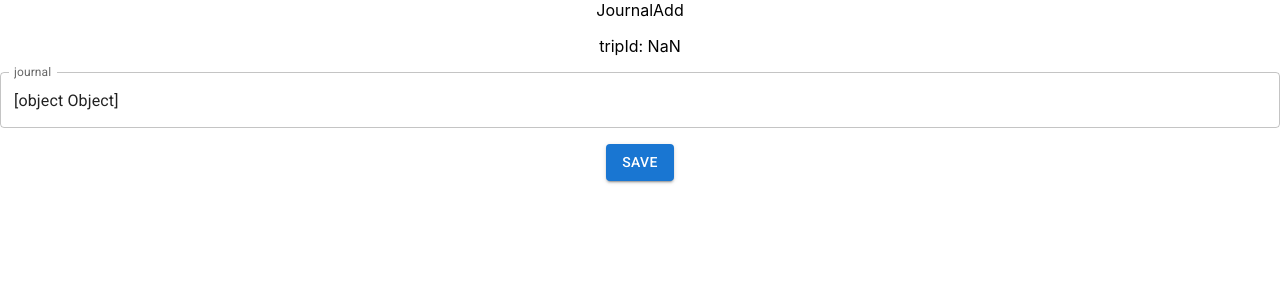
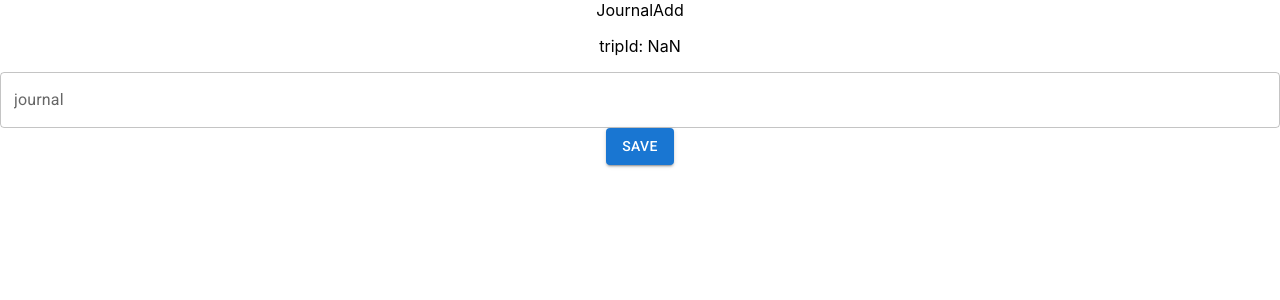
Before and after one commit to ProductivityTools-Trips/ProductivityTools.Trips.Web, a React (Create React App) app: page /JournalAdd in a window 1280 px wide. Shown: the top 300 px of the page. Built offline with nearby package versions, Linux system fonts and the light colour scheme; no server answers; the HTML template or start-up script is replaced by a standard one.

Commit message:
journal add

```diff
--- a/src/App.js
+++ b/src/App.js
@@ -8,7 +8,7 @@ import TripEdit from './Components/TripEdit';
 import ExpenseEdit from './Components/ExpenseEdit';
 import ExpenseAdd from './Components/ExpenseAdd';
 import TripCurrency from './Components/TripCurrency';
-import JournalEdit from './Components/JournalEdit';
+import JournalAdd from './Components/JournalAdd';
 
 import { CacheContext, CacheProvider } from './session/CacheContext';
 
@@ -26,7 +26,7 @@ function App() {
             <Route path='tripcurrency/' element={<TripCurrency />}></Route>
             <Route path='ExpenseEdit/:id' element={<ExpenseEdit />}></Route>
             <Route path='ExpenseAdd/' element={<ExpenseAdd />}></Route>
-            <Route path='JournalAdd/' element={<JournalEdit />}></Route>
+            <Route path='JournalAdd/' element={<JournalAdd />}></Route>
           </Routes>
         </BrowserRouter>
       </div>
--- a/src/Components/JournalEdit/index.js
+++ b/src/Components/JournalAdd/index.js
@@ -3,7 +3,7 @@ import { useState } from 'react'
 import { useSearchParams, useNavigate } from 'react-router-dom'
 import service from "../../services/apiService";
 
-function JournalEdit() {
+function JournalAdd() {
 
 
     const [searchParams, setSearchParams] = useSearchParams();
@@ -19,14 +19,15 @@ function JournalEdit() {
         }))
     }
 
-    const save = () => {
+    const save = async () => {
         if (journal.journalId) {
             service.updateJournal(journal)
         }
         else {
-            let id = service.saveJournal(journal)
+            let data = await service.addJournal(journal)
+            console.log(data);
             setjournal(prevState => ({
-                ...prevState, journalId: id
+                ...prevState, journalId: data
             }))
         }
     }
@@ -35,10 +36,10 @@ function JournalEdit() {
         <div>
             JournalAdd
             <p>tripId: {id}</p>
-            <p><TextField label="journal" multiline value={journal} onChange={journalChange} fullWidth></TextField></p>
+            <div><TextField label="journal" multiline value={journal.notes} onChange={journalChange} fullWidth></TextField></div>
             <Button variant="contained" onClick={save}>Save</Button>
         </div>
     )
 }
 
-export default JournalEdit;
+export default JournalAdd;
```
